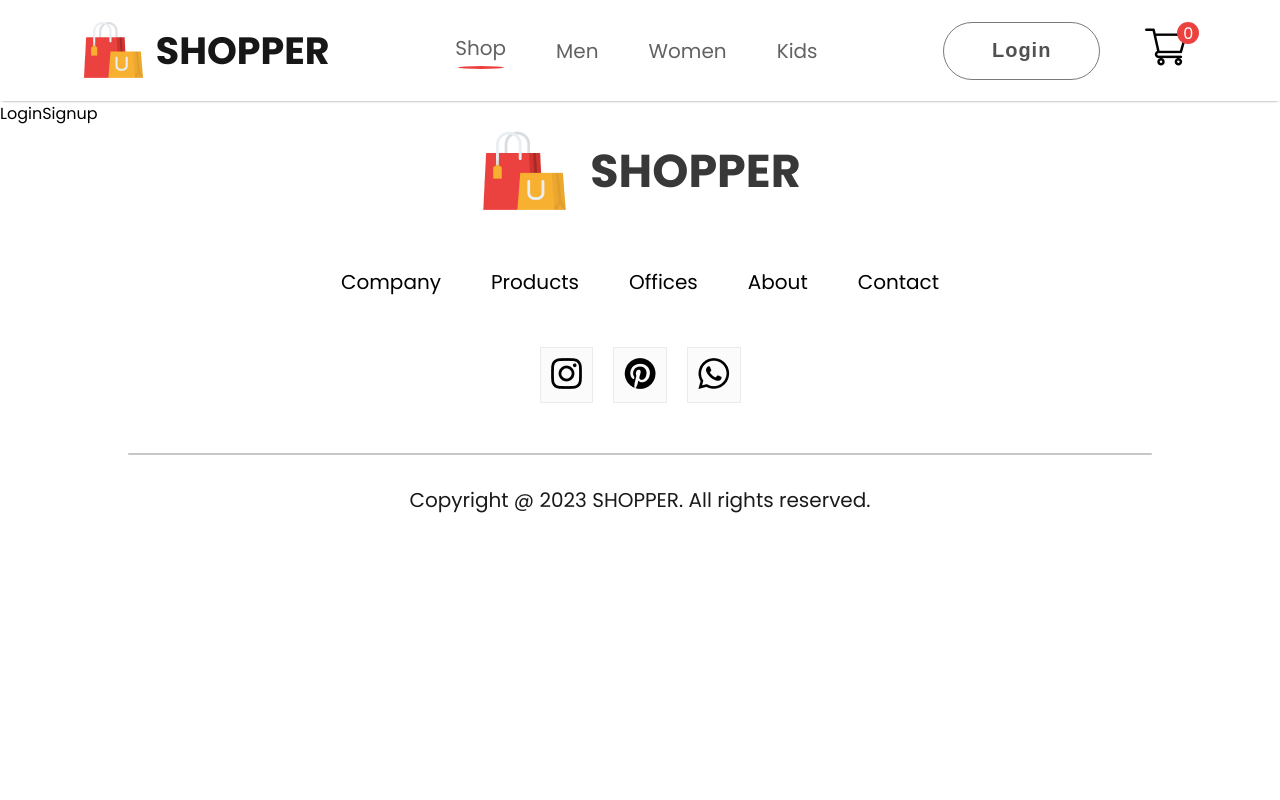
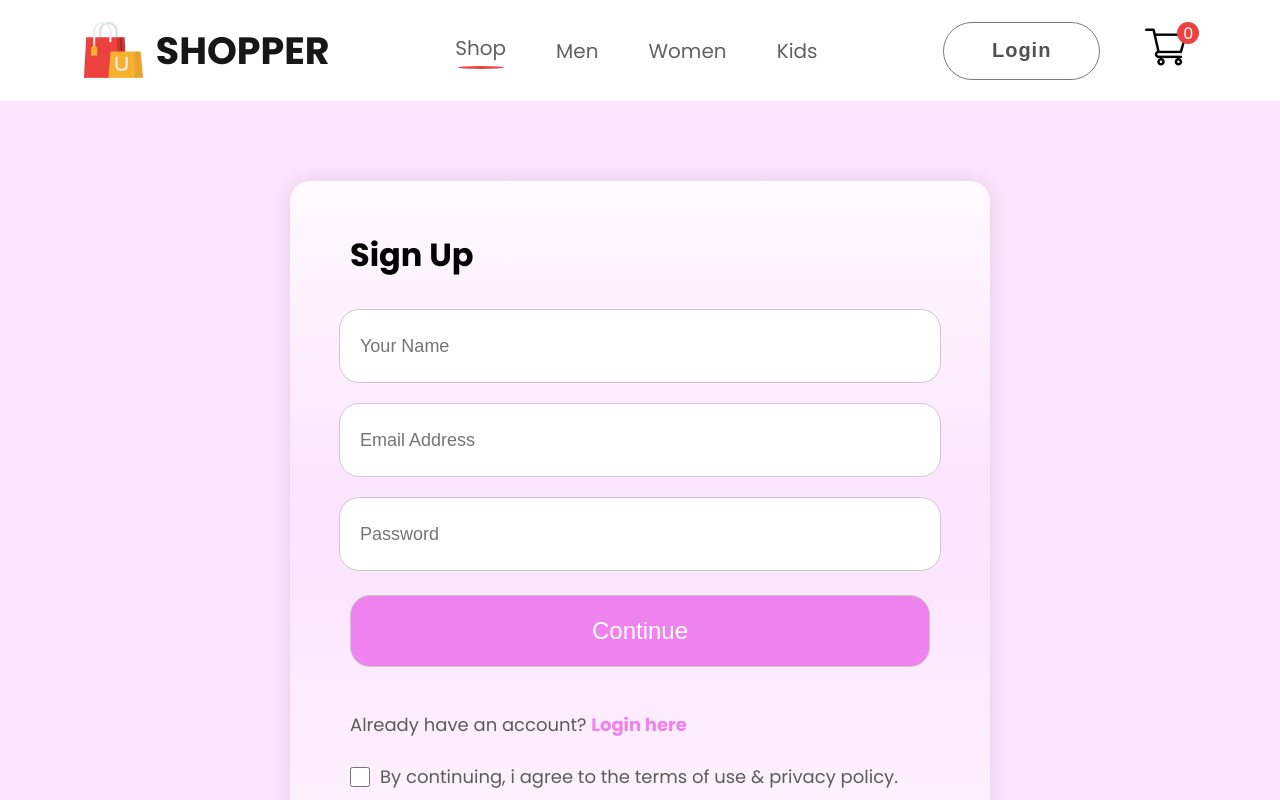
Before and after one commit to p-Limbo1996/E-commerce, a React (Create React App) app: page /login in a window 1280 px wide. Shown: the top 800 px of the page. Built offline with nearby package versions, Linux system fonts and the light colour scheme.

Commit message:
create login page

```diff
--- /dev/null
+++ b/src/pages/LoginSignup.css
@@ -0,0 +1,79 @@
+.loginsignup {
+  width: 100%;
+  height: 90vh;
+  background: #fce3fe;
+  padding-top: 80px;
+}
+
+.loginsignup-container {
+  width: 580px;
+  height: 600px;
+  background: linear-gradient(180deg, #ffffffcd, #fce3fe, #ffffff92);
+  margin: auto;
+  padding: 40px 60px;
+  border-radius: 20px;
+  box-shadow: 0px 0px 20px rgba(0, 0, 0, 0.1);
+}
+.loginsignup-container h1 {
+  margin: 10px 0;
+}
+
+.loginsignup-fields {
+  display: flex;
+  flex-direction: column;
+  margin-top: 30px;
+  gap: 20px;
+  align-items: center;
+}
+.loginsignup-fields input {
+  width: 100%;
+  height: 72px;
+  padding-left: 20px;
+  outline: none;
+  border: 1px solid #c9c9c9;
+  color: #5c5c5c;
+  font-size: 18px;
+  border-radius: 20px;
+}
+
+.loginsignup-container button {
+  width: 580px;
+  height: 72px;
+  font-size: 24px;
+  border-radius: 20px;
+  outline: none;
+  border: 1px solid #c9c9c9;
+  background: violet;
+  color: white;
+  margin: 24px auto;
+  cursor: pointer;
+  font-weight: 500;
+}
+
+.loginsignup-login {
+  margin-top: 20px;
+  color: #5c5c5c;
+  font-size: 18px;
+  font-weight: 500;
+}
+.loginsignup-login span {
+  color: violet;
+  font-weight: 600;}
+
+.loginsignup-agree {
+  display: flex;
+  gap: 20px;
+  margin-top: 25px;
+  align-items: center;
+  color: #5c5c5c;
+  font-size: 18px;
+  font-weight: 500;
+}
+
+.loginsignup-agree input {
+  width: 20px;
+  height: 20px;
+  margin-right: -10px;
+
+  cursor: pointer;
+}
--- a/src/pages/LoginSignup.jsx
+++ b/src/pages/LoginSignup.jsx
@@ -1,9 +1,27 @@
-import React from 'react'
-
+import React from "react";
+import "./LoginSignup.css"
 const LoginSignup = () => {
   return (
-    <div>LoginSignup</div>
-  )
-}
+    <div className="loginsignup">
+      <div className="loginsignup-container">
+        <h1>Sign Up</h1>
+        <div className="loginsignup-fields">
+          <input type="text" placeholder="Your Name" />
+          <input type="email" placeholder="Email Address" />
+          <input type="password" placeholder="Password" />
+        </div>
+        <button>Continue</button>
+        <p className="loginsignup-login">
+          Already have an account? <span>Login here</span>
+        </p>
+        <div className="loginsignup-agree">
+          <input type="checkbox" name="" id="" />
+          <p>By continuing, i agree to the terms of use & privacy policy.</p>
+        </div>
 
-export default LoginSignup
+      </div>
+    </div>
+  );
+};
+
+export default LoginSignup;
--- a/src/pages/Product.jsx
+++ b/src/pages/Product.jsx
@@ -1,8 +1,19 @@
-import React from 'react'
+import React, { useContext } from 'react'
+import { ShopContext } from "../Context/ShopContex";
+import { useParams } from 'react-router-dom'
 
 const Product = () => {
+
+
+  const {all_product}  = useContext(ShopContext);
+
+  const {productId}=useParams();
+
+
   return (
-    <div>Product</div>
+    <div className='product'>
+      Product
+      </div>
   )
 }
 
--- a/src/pages/ShopCategory.css
+++ b/src/pages/ShopCategory.css
@@ -49,4 +49,6 @@
   font-size: 18px;
   font-weight: 500;
   border-radius: 75px;
+  cursor: pointer;
+
 }
```
